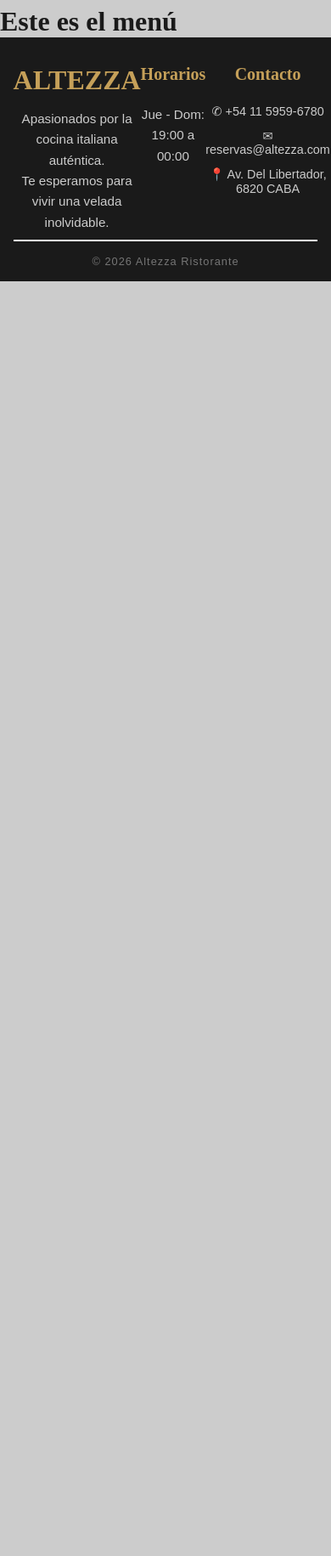
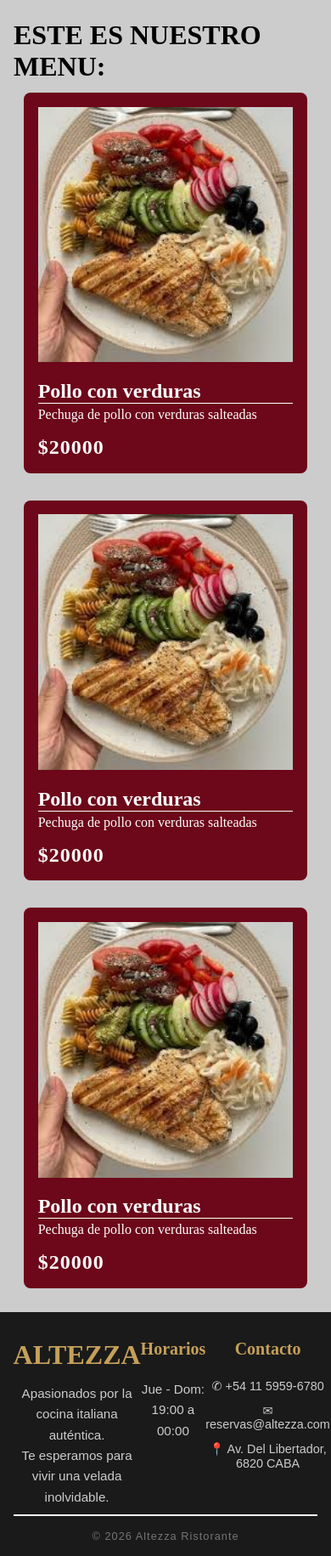
Before and after one commit to mquilici06/APPWEB-IDS-1C2026, a Flask app: page /menu in a window 390 px wide. Shown: the part 73-1904 px from the top of the page at 85% size. Before the commit the page ends 404 px from the top, so only its background shows below. Run offline with Flask 3, Linux system fonts and the light colour scheme.

Commit message:
comence el desarrollo del template menu, hice la grilla y el menu quedo responsive, con 3 platos de testeo

```diff
--- /dev/null
+++ b/Frontend/static/styles/menu.css
@@ -0,0 +1,51 @@
+.main {
+    color: black;
+    padding: 1rem;
+}
+
+.caja-platos {
+    justify-content: space-between;
+    justify-content: center;
+    display: grid;
+    grid-template-columns: repeat(auto-fill, minmax(250px, 1fr));
+    gap: 0.5rem;
+}
+
+.caja-plato-ind {
+    background-color: #6d071a;
+    margin: 12px;
+    flex-direction: column;
+    justify-content: center;
+    border-radius: 8px;
+}
+
+.img-platos {
+    width: 90%;
+    padding: 5%;
+}
+
+.texto-caja-ind {
+    padding: 0 5% 5% 5%;
+    color: #fff;
+}
+
+.precio-caja {
+    padding-top: 1rem;
+}
+
+.texto-caja-ind p {
+    padding-top: 4px;
+}
+
+.texto-caja-ind span {
+    font-weight: bold;
+    letter-spacing: 1px;
+    font-size: 1.5rem;
+    text-transform: uppercase;
+}
+
+.texto-caja-ind h2{
+    font-size: 1.5rem;
+    font-family: 'Playfair Display', serif;
+    border-bottom: 1px #fff solid;
+}
--- a/Frontend/templates/menu.html
+++ b/Frontend/templates/menu.html
@@ -2,6 +2,54 @@
 
 {% block title %}Menu{% endblock %}
 
+{% block estilos %}
+  <link rel="stylesheet" href="{{ url_for('static', filename='styles/menu.css')}}">
+{% endblock %}
+
+
 {% block content %}
-  <h1>Este es el menú</h1>
+  <div class="main">
+    <h1>ESTE ES NUESTRO MENU:</h1>
+
+    <div class="caja-platos">
+      <div class="caja-plato-ind">
+        <div>
+          <img class="img-platos" src="{{ url_for('static', filename='images/platoTest.png')}}">
+        </div>
+        <div class="texto-caja-ind">
+          <h2>Pollo con verduras</h2>
+          <p>Pechuga de pollo con verduras salteadas</p>
+          <div class="precio-caja">
+            <span>$20000</span>
+          </div>
+        </div>
+      </div>
+
+      <div class="caja-plato-ind">
+        <div>
+          <img class="img-platos" src="{{ url_for('static', filename='images/platoTest.png')}}">
+        </div>
+        <div class="texto-caja-ind">
+          <h2>Pollo con verduras</h2>
+          <p>Pechuga de pollo con verduras salteadas</p>
+          <div class="precio-caja">
+            <span>$20000</span>
+          </div>
+        </div>
+      </div>
+
+      <div class="caja-plato-ind">
+        <div>
+          <img class="img-platos" src="{{ url_for('static', filename='images/platoTest.png')}}">
+        </div>
+        <div class="texto-caja-ind">
+          <h2>Pollo con verduras</h2>
+          <p>Pechuga de pollo con verduras salteadas</p>
+          <div class="precio-caja">
+            <span>$20000</span>
+          </div>
+        </div>
+      </div>
+    </div>
+  </div>
 {% endblock %}
```
Also changed, not shown: Frontend/static/images/platoTest.png (added).
